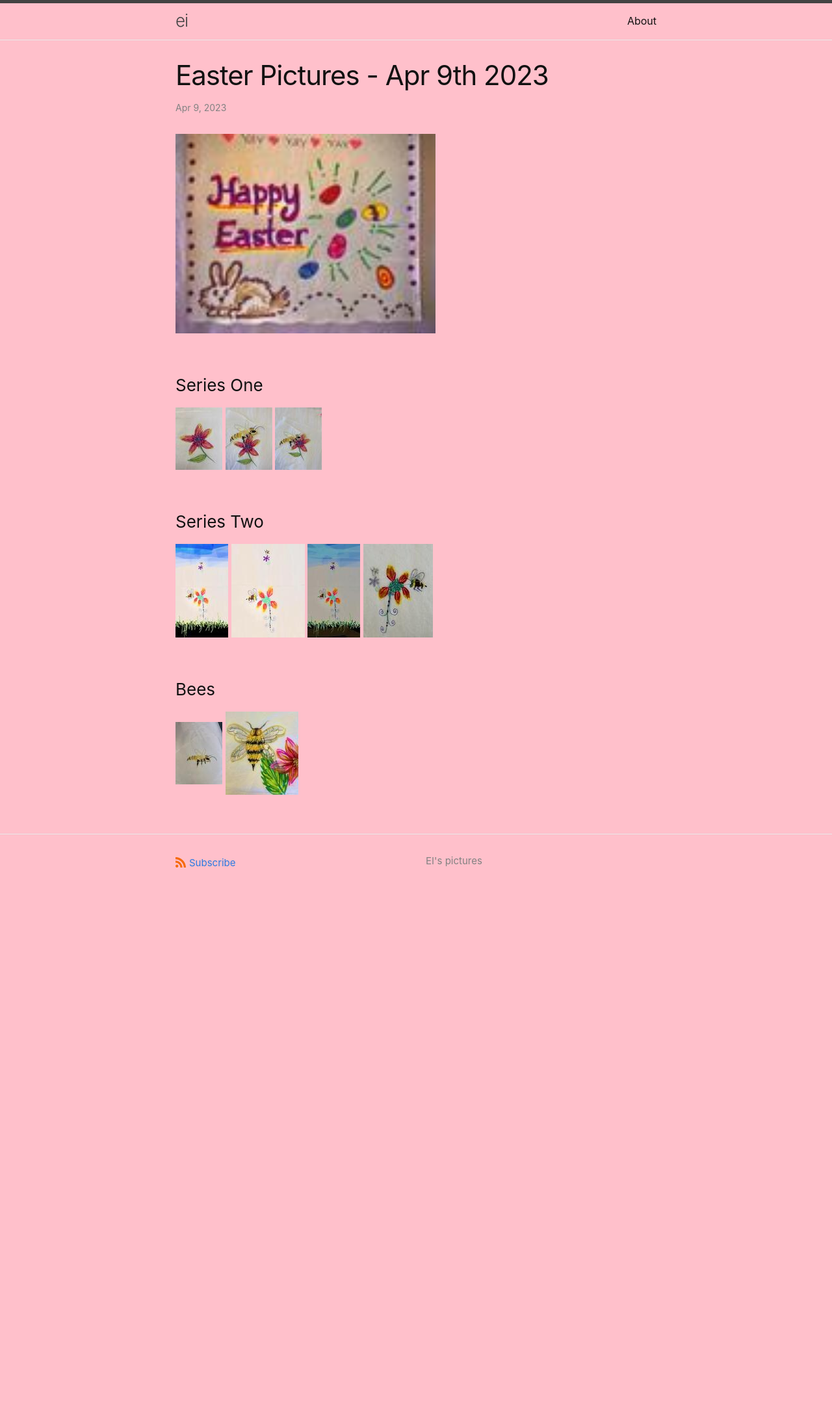
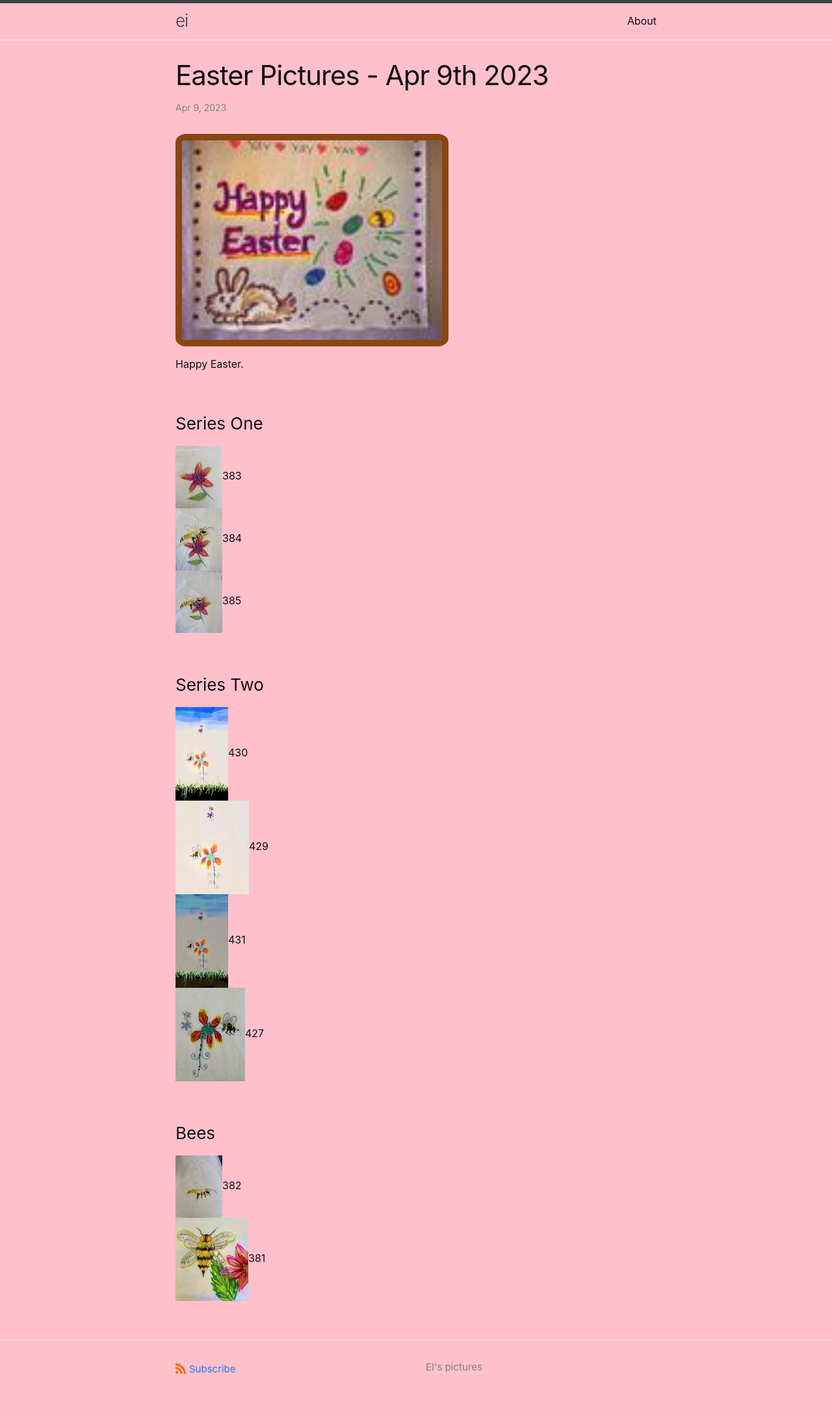
Before and after one commit to gaminax/ei, a Jekyll site: the page built from _posts/2023-04-09-easter-pictures.markdown, in a window 1280 px wide. Shown: the whole page at 65% size. Built offline with Jekyll 4.4.1, drawn with Linux system fonts in a browser that asks for light colours; before the commit the page ends 1400 px from its top, so only the background shows below that.

Commit message:
add bunny border;number pictures

```diff
--- a/_posts/2023-04-09-easter-pictures.markdown
+++ b/_posts/2023-04-09-easter-pictures.markdown
@@ -6,22 +6,27 @@ categories: pictures update bees
 ---
 
 <style>
+.borderRed10 { border-color: red; border-width: 10px; }
 body { background-color: pink; }
 </style>
 
-<img src="{{ "/assets/20pc/IMG954428.jpg" | relative_url }}" alt="Easter" width="400"/>
+<img src="{{ "/assets/20pc/IMG954428.jpg" | relative_url }}" alt="Easter" width="400"
+    class="borderRed10;"
+    style="border-style: solid; border-width:10px; border-color:saddlebrown; border-radius:4%; " />
+
+<p style="border-width:10px; border-color:green; border-radius:4%;" >Happy Easter.</p>
 
 ### Series One
-<img src="{{ "/assets/20pc/IMG954383.jpg" | relative_url }}" alt="pic383" />
-<img src="{{ "/assets/20pc/IMG954384.jpg" | relative_url }}" alt="pic384" />
-<img src="{{ "/assets/20pc/IMG954385.jpg" | relative_url }}" alt="pic385" />
+<img src="{{ "/assets/20pc/IMG954383.jpg" | relative_url }}" alt="pic383" />383<br>
+<img src="{{ "/assets/20pc/IMG954384.jpg" | relative_url }}" alt="pic384" />384<br>
+<img src="{{ "/assets/20pc/IMG954385.jpg" | relative_url }}" alt="pic385" />385<br>
 
 ### Series Two
-<img src="{{ "/assets/20pc/IMG954430.jpg" | relative_url }}" alt="pic430" />
-<img src="{{ "/assets/20pc/IMG954429.jpg" | relative_url }}" alt="pic429" />
-<img src="{{ "/assets/20pc/IMG954431.jpg" | relative_url }}" alt="pic431" />
-<img src="{{ "/assets/20pc/IMG954427.jpg" | relative_url }}" alt="pic427" />
+<img src="{{ "/assets/20pc/IMG954430.jpg" | relative_url }}" alt="pic430" />430<br>
+<img src="{{ "/assets/20pc/IMG954429.jpg" | relative_url }}" alt="pic429" />429<br>
+<img src="{{ "/assets/20pc/IMG954431.jpg" | relative_url }}" alt="pic431" />431<br>
+<img src="{{ "/assets/20pc/IMG954427.jpg" | relative_url }}" alt="pic427" />427<br>
 
 ### Bees
-<img src="{{ "/assets/20pc/IMG954382.jpg" | relative_url }}" alt="pic382" />
-<img src="{{ "/assets/20pc/IMG954381.jpg" | relative_url }}" alt="pic381" />
+<img src="{{ "/assets/20pc/IMG954382.jpg" | relative_url }}" alt="pic382" />382<br>
+<img src="{{ "/assets/20pc/IMG954381.jpg" | relative_url }}" alt="pic381" />381<br>
```
